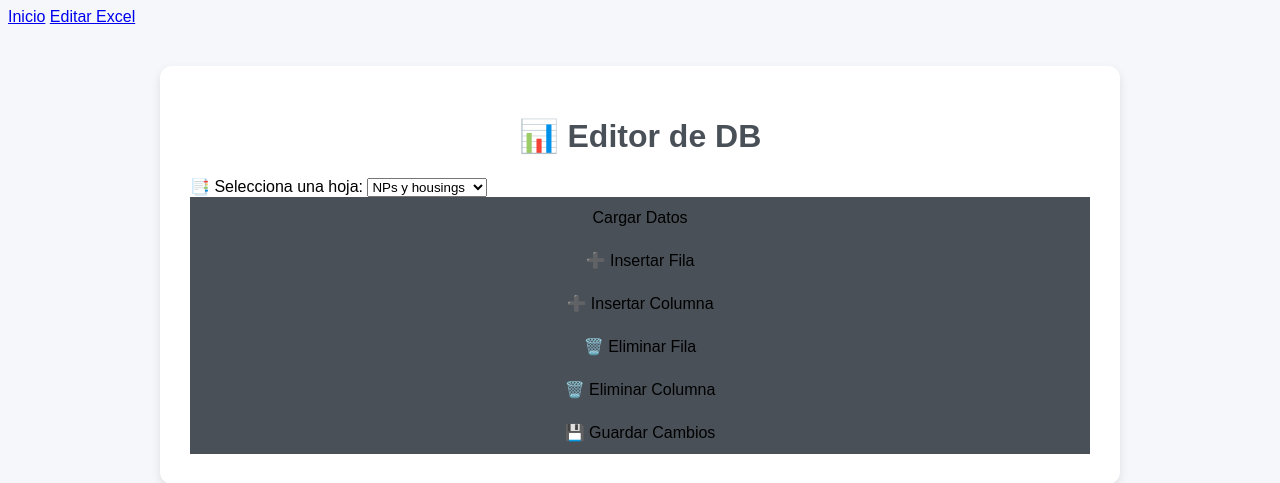
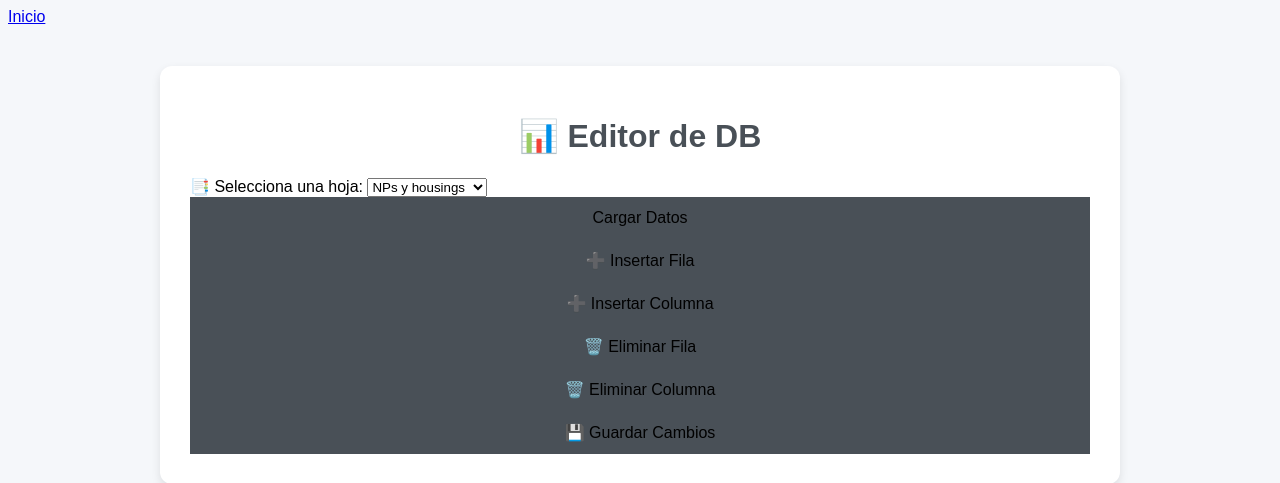
Before and after one commit to moisesrmz/WebAppLineFinder, a Flask app: page /editor/editar_excel in a window 1280 px wide. Shown: the top 483 px of the page. Run offline with Flask 3, Linux system fonts and the light colour scheme; the visitor is signed in with stand-in values (Sample User, id 1).

Commit message:
se quita el editar_excel

```diff
--- a/frontend/templates/base.html
+++ b/frontend/templates/base.html
@@ -9,7 +9,7 @@
 <body>
     <nav>
         <a href="{{ url_for('views.index') }}">Inicio</a>
-        <a href="{{ url_for('editor.edit_excel') }}">Editar Excel</a>
+        <a href="{{ url_for('editor.edit_excel') }}"></a>
     </nav>
     <main>
         {% block content %}
```
